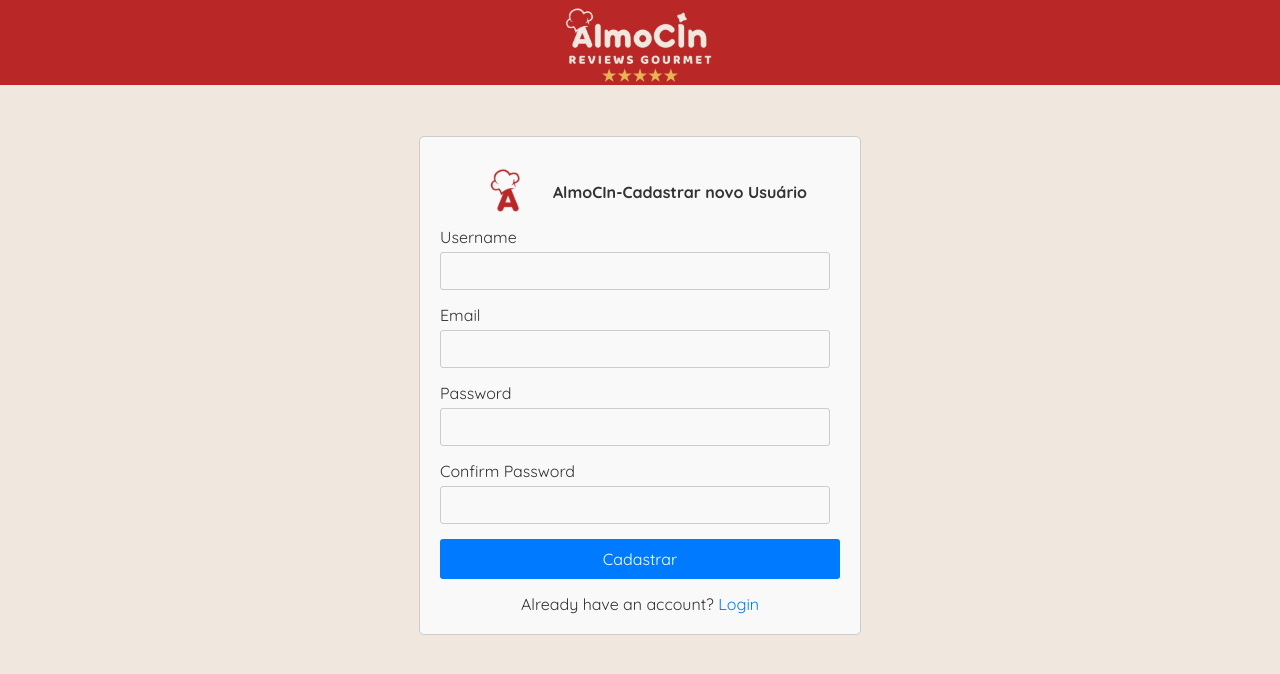
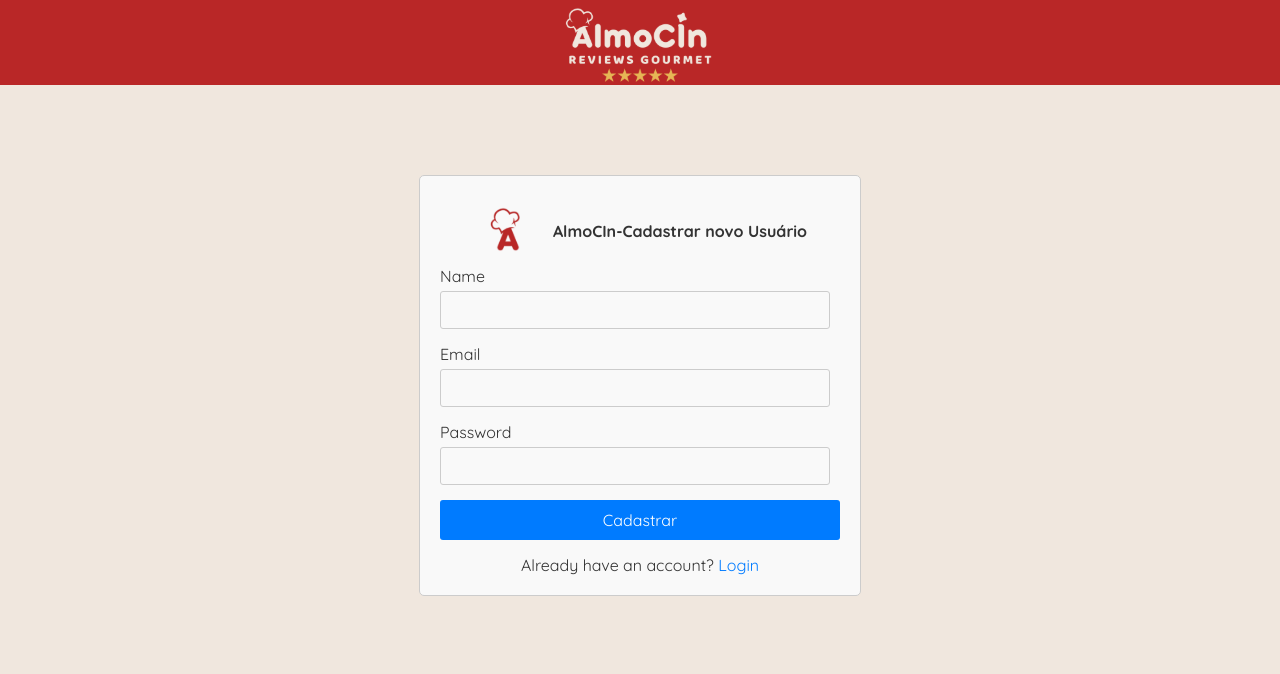
Before and after one commit to Software-Engineering-Assistantship/ess-base-project, a React (Create React App) app in the folder frontend/: page /signup in a window 1280 px wide. Shown: the top 674 px of the page. Built offline with nearby package versions, Linux system fonts and the light colour scheme.

Commit message:
feat(user): add sign up post request

```diff
--- a/frontend/package.json
+++ b/frontend/package.json
@@ -6,6 +6,7 @@
     "@testing-library/jest-dom": "^5.17.0",
     "@testing-library/react": "^13.4.0",
     "@testing-library/user-event": "^13.5.0",
+    "axios": "^1.6.7",
     "react": "^18.2.0",
     "react-dom": "^18.2.0",
     "react-router-dom": "^6.22.2",
--- a/frontend/src/routes/signup/Signup.js
+++ b/frontend/src/routes/signup/Signup.js
@@ -1,33 +1,40 @@
 import { Link } from "react-router-dom";
-import { useParams } from "react-router-dom"
-import { useState, useEffect } from "react"
-import '../../style/Signup.css'
-import React from "react"
+import { useState } from "react";
+import axios from "axios";
 import logo from "../../assets/logo.svg";
-import logo2 from "../../assets/logo2.svg";
 import logo3 from "../../assets/logo3.svg";
-const API_BASE = "http://localhost:3001"
+import "../../style/Signup.css";
+
+const API_BASE = "http://localhost:3001";
 
 const Signup = () => {
+    console.log("Signup component rendered!"); // Check if this log is printed
     const [formData, setFormData] = useState({
-        username: '',
-        email: '',
-        password: '',
-        confirmPassword: ''
+        name: "",
+        email: "",
+        password: ""
     });
 
     const handleChange = (e) => {
         const { name, value } = e.target;
-        setFormData(prevState => ({
+        setFormData((prevState) => ({
             ...prevState,
             [name]: value
         }));
     };
 
-    const handleSubmit = (e) => {
+    const handleSubmit = async (e) => {
         e.preventDefault();
-        // You can add form submission logic here, like sending a request to your backend API
-        console.log("Form submitted:", formData);
+        console.log("Form submitted!"); // Check if this log is printed
+
+        try {
+            const response = await axios.post(`${API_BASE}/users/signup`, formData);
+            console.log("Signup successful:", response.data);
+            // Redirect the user or show a success message here
+        } catch (error) {
+            console.error("Signup failed:", error.response.data);
+            // Show an error message to the user
+        }
     };
 
     return (
@@ -38,33 +45,47 @@ const Signup = () => {
             <div className="signup-container">
                 <form className="signup-form" onSubmit={handleSubmit}>
                     <div className="headersignup">
-                  <img src={logo3} alt="logo3" className="logo3"/>
-                  <h2 >AlmoCIn-Cadastrar novo Usuário</h2>
-
+                        <img src={logo3} alt="logo3" className="logo3" />
+                        <h2>AlmoCIn-Cadastrar novo Usuário</h2>
                     </div>
-
                     <div className="form-group">
-                    <label htmlFor="username">Username</label>
-                    <input type="text" id="username" name="username" value={formData.username} onChange={handleChange} />
+                        <label htmlFor="name">Name</label>
+                        <input
+                            type="text"
+                            id="name"
+                            name="name"
+                            value={formData.name}
+                            onChange={handleChange}
+                        />
                     </div>
                     <div className="form-group">
                         <label htmlFor="email">Email</label>
-                    <input type="email" id="email" name="email" value={formData.email} onChange={handleChange} />
+                        <input
+                            type="email"
+                            id="email"
+                            name="email"
+                            value={formData.email}
+                            onChange={handleChange}
+                        />
                     </div>
                     <div className="form-group">
                         <label htmlFor="password">Password</label>
-                    <input type="password" id="password" name="password" value={formData.password} onChange={handleChange} />
-                </div>
-                <div className="form-group">
-                    <label htmlFor="confirmPassword">Confirm Password</label>
-                    <input type="password" id="confirmPassword" name="confirmPassword" value={formData.confirmPassword} onChange={handleChange} />
+                        <input
+                            type="password"
+                            id="password"
+                            name="password"
+                            value={formData.password}
+                            onChange={handleChange}
+                        />
                     </div>
                     <button type="submit">Cadastrar</button>
-                <p>Already have an account? <Link to="/login">Login</Link></p>
+                    <p>
+                        Already have an account? <Link to="/login">Login</Link>
+                    </p>
                 </form>
             </div>
         </div>
     );
-}
+};
 
-export default Signup
+export default Signup;
```
Also changed, not shown: 1 other file (tests, documents, lock files or other folders). Lines whose indentation alone changed are shown as unchanged.
